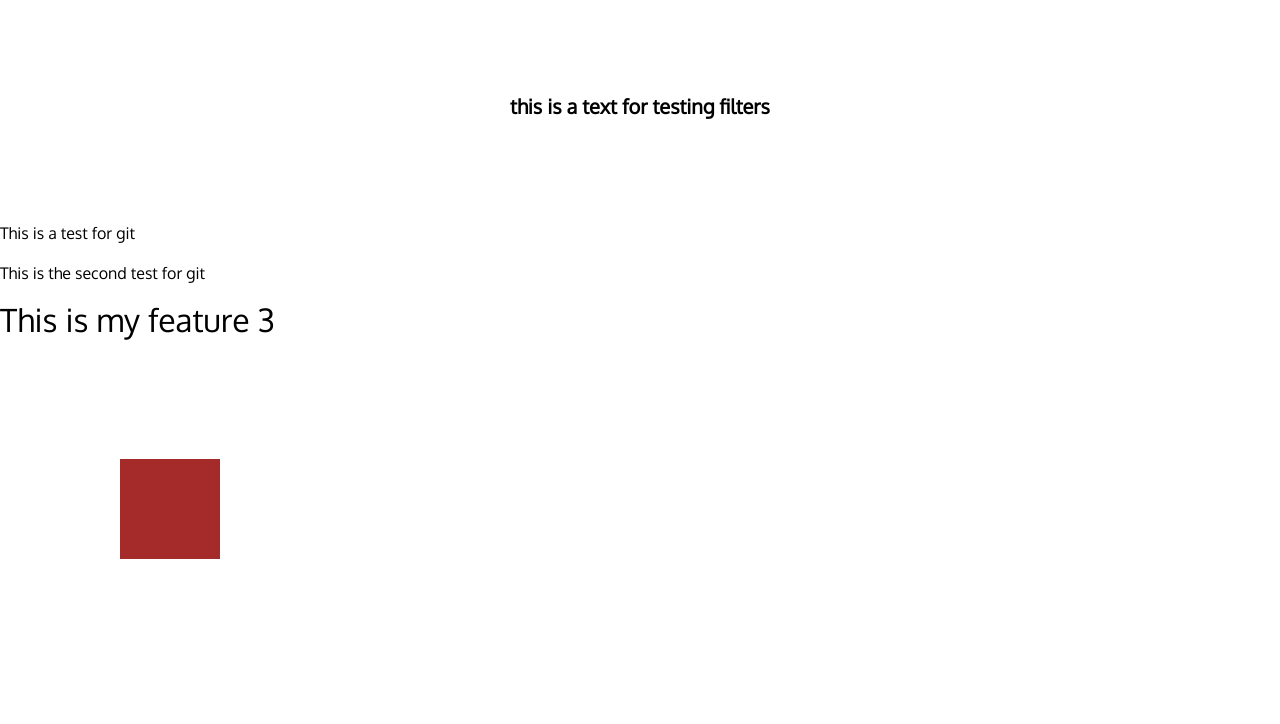
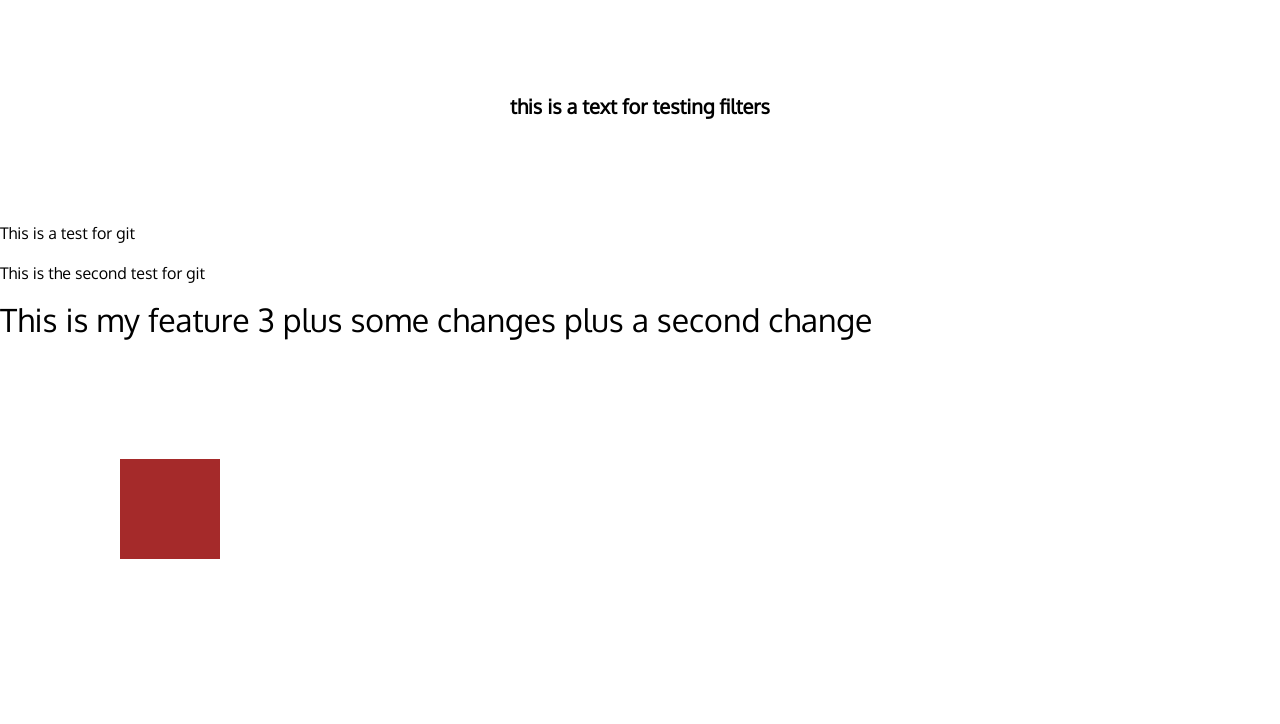
Before and after one commit to niloofarf/myWebRepo, a plain HTML site: page a.html in a window 1280 px wide. Shown: the part 76-800 px from the top of the page. Drawn offline with nearby package versions, Linux system fonts and the light colour scheme.

Commit message:
second change in feature3

```diff
--- a/a.html
+++ b/a.html
@@ -60,7 +60,7 @@
   <p>This is a test for git</p>
   <p>This is the second test for git</p>
 
-  <h2>This is my feature 3</h2>
+  <h2>This is my feature 3 plus some changes plus a second change</h2>
 
   <div class="mybox"></div>
   <img src="star.png" alt="" class="mybox">
```
